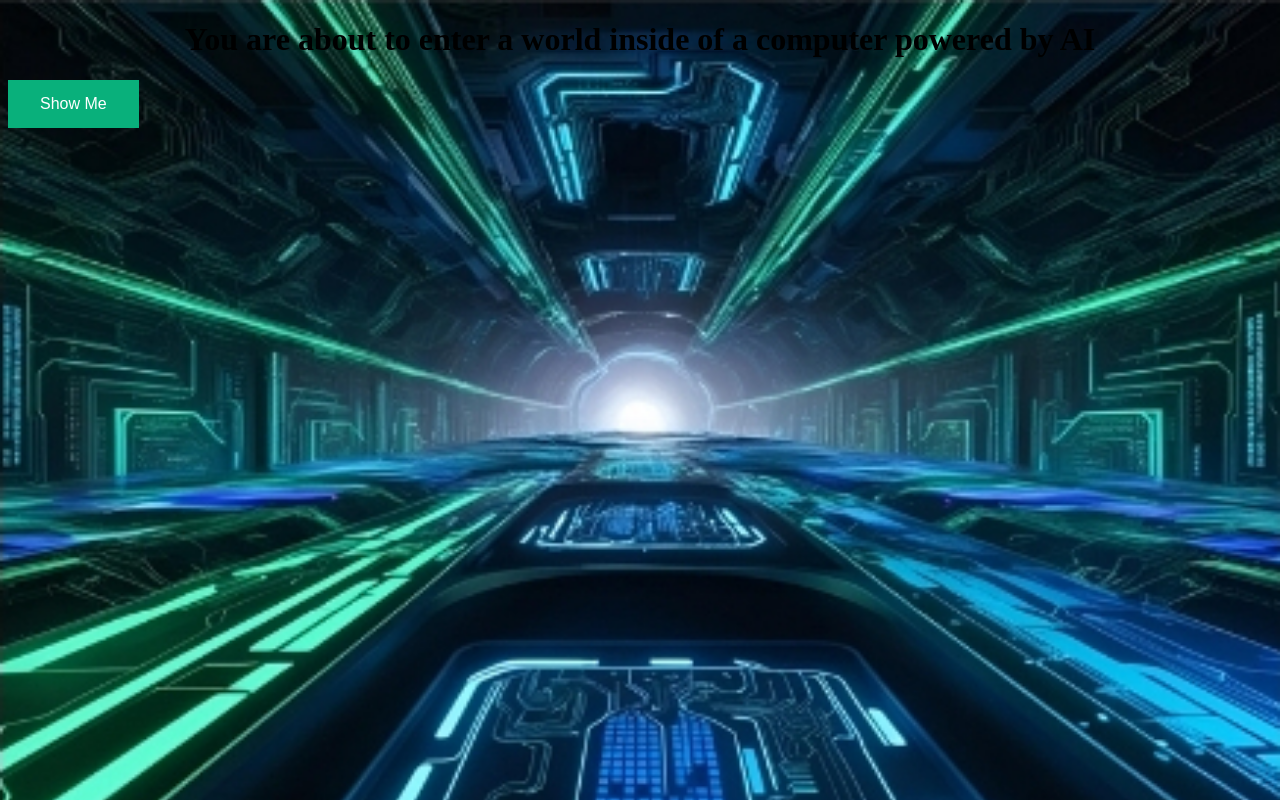
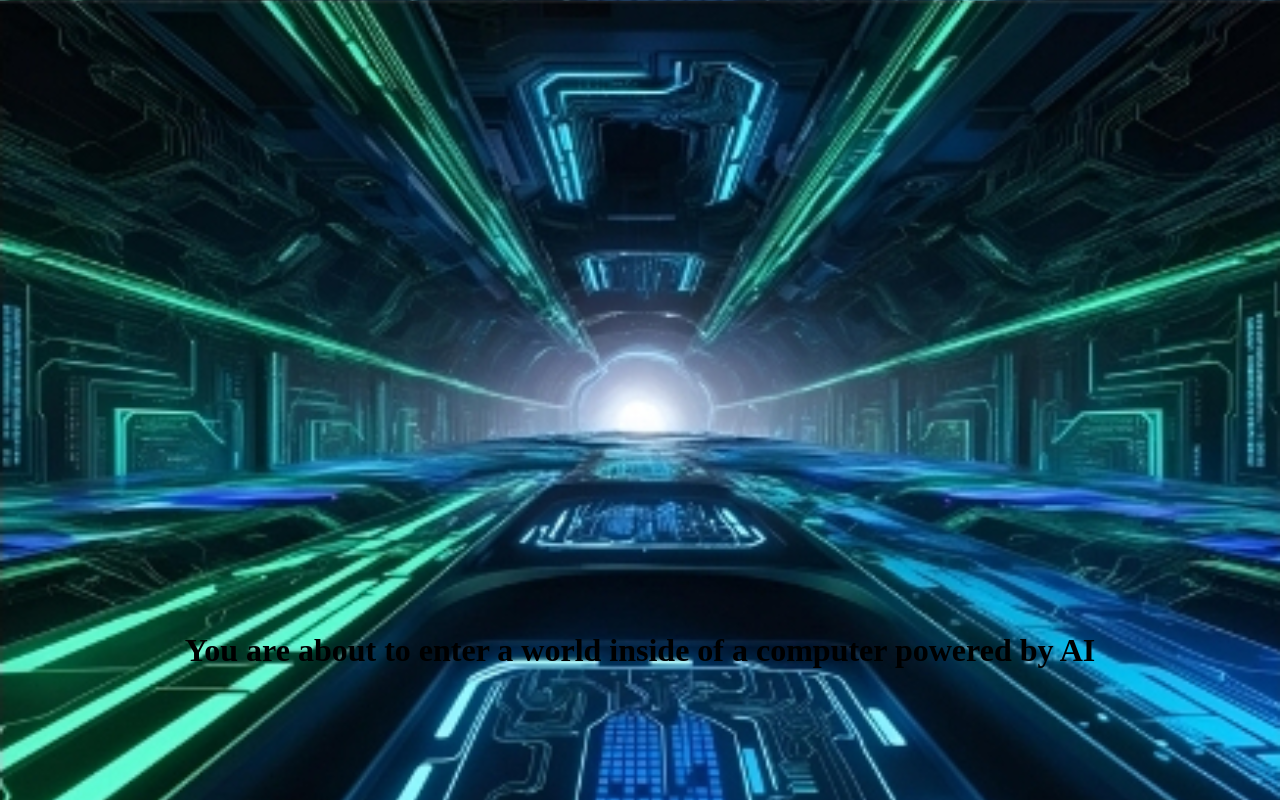
Before and after one commit to fidgetboyrolly/fiddleverse, a plain HTML site: page index.html in a window 1280 px wide. Shown: the top 800 px of the page. Drawn offline with Linux system fonts and the light colour scheme.

Commit message:
Update styles.css

```diff
--- a/styles.css
+++ b/styles.css
@@ -1,5 +1,5 @@
 body {
-  background-image: url("bees.jpg");
+  background-image: url("Bees.jpg");
   background-repeat: no-repeat;
   background-attachment: fixed;
   background-size: cover;
@@ -8,6 +8,7 @@ body {
 h1 {
   text-align: center;
   position: relative;
+  margin-top: 50%;
 
 }
 
@@ -20,4 +21,6 @@ button {
   text-decoration: none;
   display: inline-block;
   font-size: 16px;
+  margin-top:60%;
+  margin-left: 50%;
 }
```
